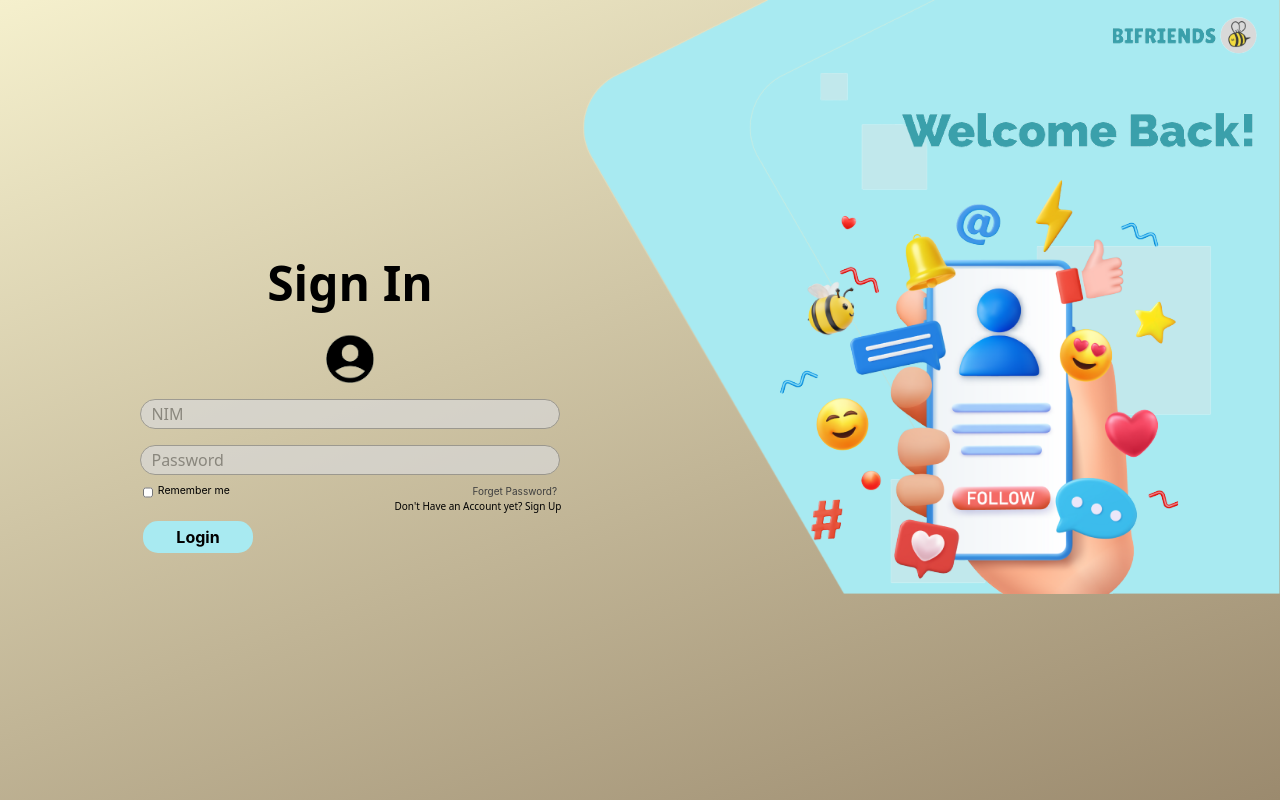
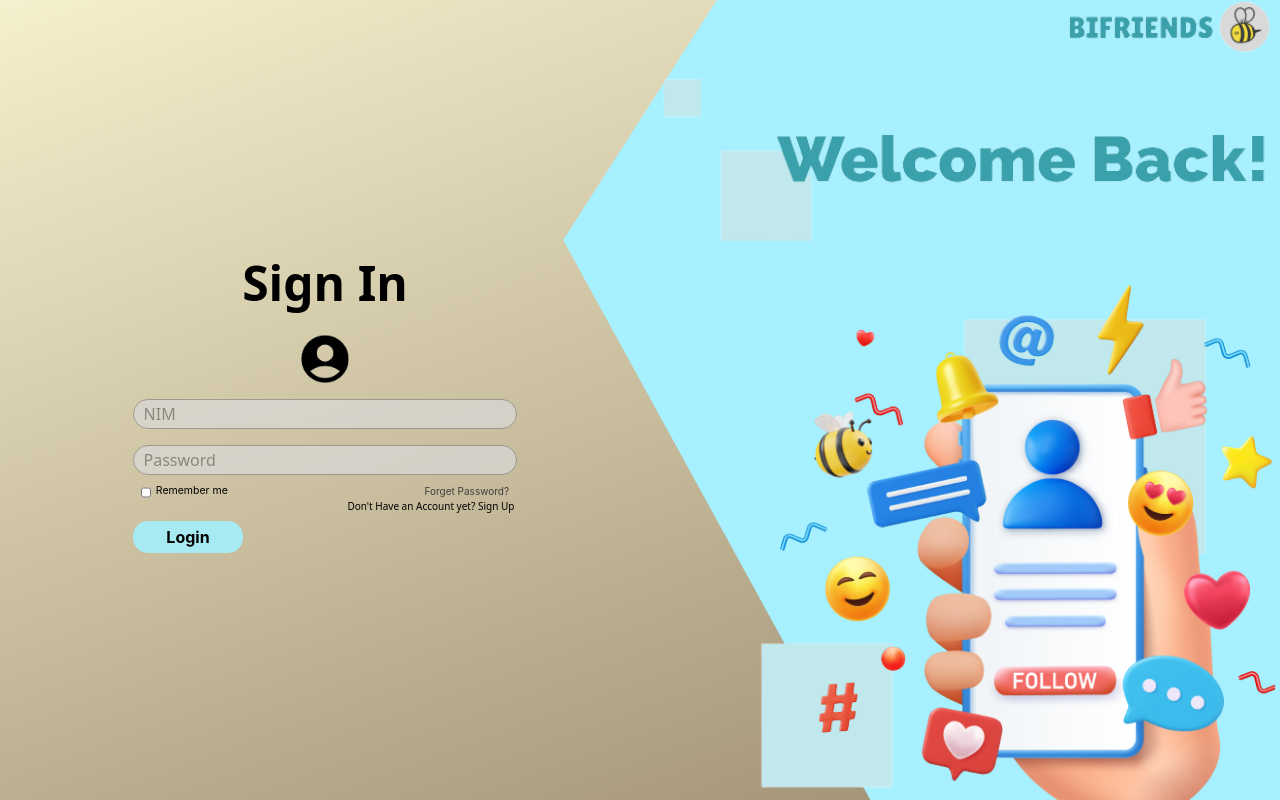
Before and after one commit to D4V1DYL/Bi-Friends-FE, a React (Vite) app: page / in a window 1280 px wide. Built offline with nearby package versions, Linux system fonts and the light colour scheme.

Commit message:
1-4A-Responsif_LoginPage
Membuat page login menjadi responsif.

```diff
--- a/src/LoginFolder/LoginPage.css
+++ b/src/LoginFolder/LoginPage.css
@@ -5,38 +5,38 @@ body.LoginPage {
 
 #TheTemplate_Login{
   display: flex;
-  justify-content: space-between;
+  justify-content: left;
   margin: 0;
-  height: 100vh;
+  height: 100vb;
   width: 100%;
   background: linear-gradient(160deg, #F5F0CD, #9b8a6e);
+}
+
+.BlueBg {
+  width: 80vw;
+  height: 100vh;
+  background-color: #a6f0ff;
+  position: absolute;
+  top: 0;
+  right: 0;
+  clip-path: polygon(45% 0, 100% 0, 100% 100%, 60% 100%, 30% 30%);
 }
 
 
 
 
-#BlueBg{
-  display: flex;
+#SL{
+  height: 100vh;
   position: absolute;
+  bottom: 0;
   right: 0;
-  top: 0;
-  height: 594px;
-  z-index: 1;
-}
-#SL{
-  display: flex;
-  position: absolute;
-  top: 0;
-  right: 0;
-  height: 36rem;
-  margin: 1rem 1rem 0 0;
   z-index: 2;
 }
 #TheImage{
-  display: flex;
-  height: 26.1rem;
-  width: 100%;
-  margin: 11rem 0 0 4rem;
+  height: 65vh;
+  position: absolute;
+  bottom: 0;
+  right: 0;
   z-index: 3;
 }
 
@@ -46,18 +46,20 @@ body.LoginPage {
 
 
 
-.container1, .container2{
+.container1{
   display: flex;
   width: 100%;
-  justify-content: center;
+  height: 100%;
+  justify-content: left;
   align-items: center;
   z-index: 4;
 }
 
 .TheBox_Log{
-  width: 700px;
-  height: 60%;
+  width: 50%;
+  height: 100%;
   display: flex;
+  margin: 5px;
   justify-content: center;
   flex-direction: column;
   align-items: center;
@@ -104,7 +106,9 @@ body.LoginPage {
 .RememberBox_ForgetPassword_Box{
   display: flex;
   justify-content: space-between;
-  width: 430px;
+  margin-left: 10px;
+  margin-right: 10px;
+  width: 60%;
 }
 
 .RememberBox{
@@ -153,6 +157,14 @@ body.LoginPage {
 
 
 
+
+
+.DirectToRegister_Box{
+  display: flex;
+  justify-content: right;
+  margin-left: 2%;
+  width: 60%;
+}
 .DirectToRegister{
   font-family: system-ui, Avenir, Helvetica, Arial, sans-serif;
   display: flex;
@@ -166,14 +178,21 @@ body.LoginPage {
   color: black;
 }
 
+.DTRTxt{
+  width: 11rem;
+}
 
 
 
-
+.Button_Box{
+  display: flex;
+  justify-content: left;
+  margin-left: 2%;
+  width: 62%;
+}
 .ButtonBox{
   display: flex;
   justify-content: center;
-  margin: 0 19rem 0 0;
   width: 110px;
 }
 .LoginBtn{
@@ -194,3 +213,18 @@ body.LoginPage {
   display: flex;
   margin: 1rem 0 0 0;
 }
+
+
+
+
+
+
+@media (max-width: 1100px) {
+  .AllImg {
+    display: none;
+  }
+  #TheTemplate_Login, .container1 {
+    justify-content: center;
+    height: 800px;
+  }
+}
--- a/src/LoginFolder/LoginPage.tsx
+++ b/src/LoginFolder/LoginPage.tsx
@@ -60,8 +60,11 @@ function LoginPage(){
     return(
             <div id="TheTemplate_Login">
 
-                <img id="BlueBg" src={bluebg} alt="BlueBg"></img>
-                <img id="SL" src={SecondLayer} alt="SecondLayer"></img>
+                <div className="AllImg">
+                    <div className="BlueBg"></div>
+                    <img id="TheImage" src={LogPhone} alt="loginImg" />
+                    <img id="SL" src={SecondLayer} alt="SecondLayer"></img>
+                </div>
 
                 <div className="container1">
 
@@ -104,19 +107,19 @@ function LoginPage(){
                         </div>
 
 
-
-                        <div className="DirectToRegister">
-                            <p>Don't Have an Account yet? <a className="Register" href="#" onClick={handleRegister}>Sign Up</a></p>
+                        <div className="DirectToRegister_Box">
+                            <div className="DirectToRegister">
+                                <p className="DTRTxt">Don't Have an Account yet? <a className="Register" href="#" onClick={handleRegister}>Sign Up</a></p>
+                            </div>
                         </div>
 
 
 
-
-
-                        <div className="ButtonBox">
-                            <button className="LoginBtn" onClick={handleLogin}>Login</button>
+                        <div className="Button_Box">
+                            <div className="ButtonBox">
+                                <button className="LoginBtn" onClick={handleLogin}>Login</button>
+                            </div>
                         </div>
-
 
                     </div>
                 </div>
@@ -124,9 +127,6 @@ function LoginPage(){
 
 
 
-                <div id="TheImage">
-                    <img src={LogPhone} alt="loginImg" />
-                </div>
 
 
             </div>
```
